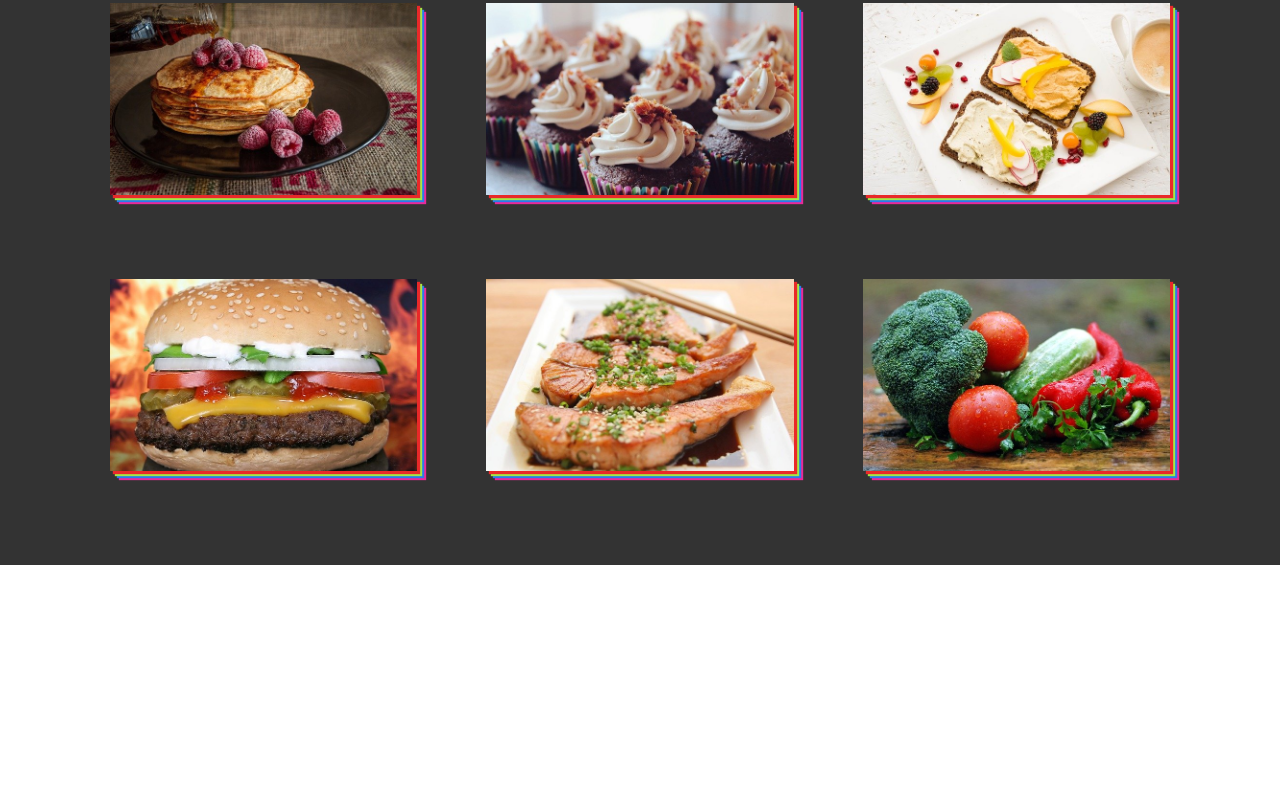
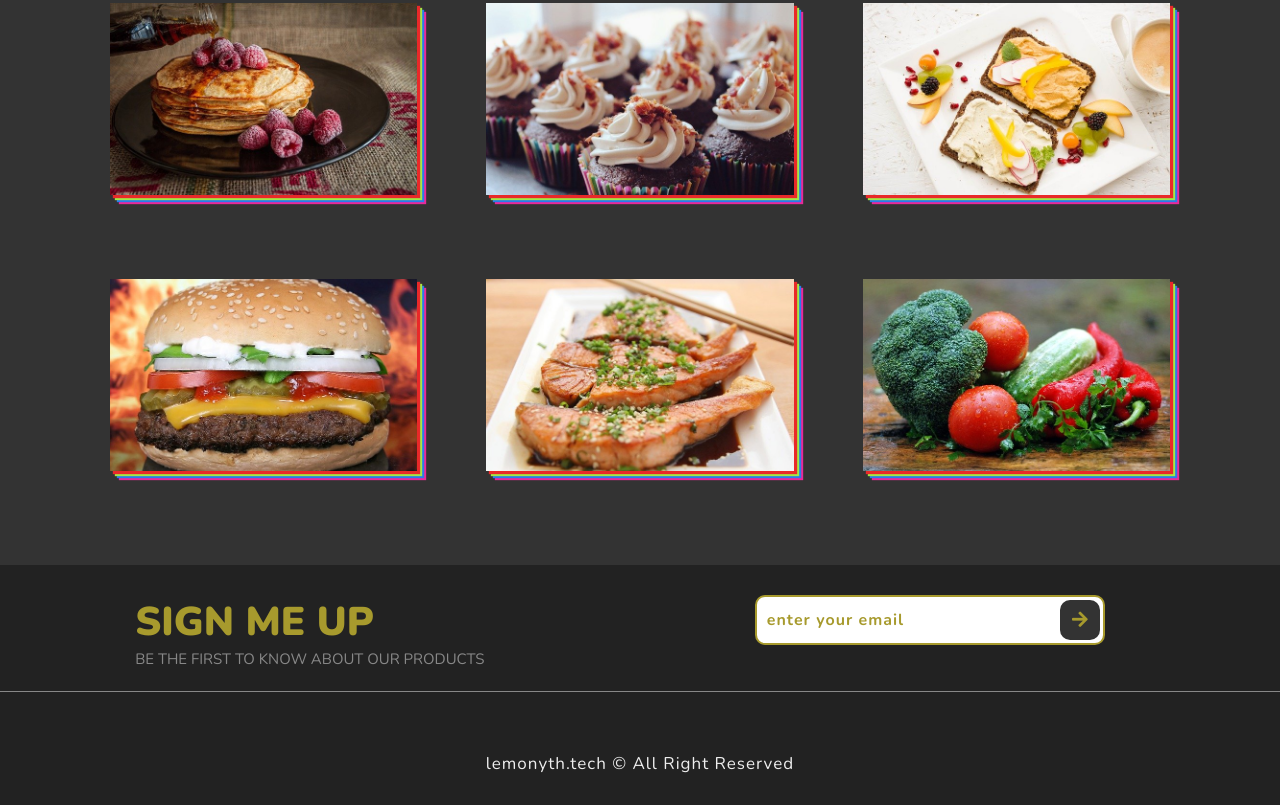
Before and after one commit to iamonesmo/foodzilla, a plain HTML site: page index.html in a window 1280 px wide. Shown: the part 1950-2755 px from the top of the page. Before the commit the page ends 2515 px from the top, so only its background shows below. Drawn offline with nearby package versions, Linux system fonts and the light colour scheme.

Commit message:
added footer

```diff
--- a/index.html
+++ b/index.html
@@ -109,6 +109,28 @@
             </div>
          </section>
          <!-- end of section 3 -->
+
+         <!-- footer -->
+         <section class="section-4">
+             <div class="section-4-text">
+                 <h2 class="section-4-heading">Sign Me Up</h2>
+                 <p class="section-4-paragragh">Be the first to know about our products </p>
+             </div>
+             <form action="" class="signup-form">
+                 <input type="email" placeholder="enter your email" class="signup-form-input">
+                 <button class="signup-form-btn">
+                     <i class="fas fa-arrow-right">
+
+                     </i>
+                 </button>
+             </form>
+             <p class="copyright">
+                 lemonyth.tech &copy; All Right Reserved
+             </p>
+         </section>
+
+
+         <!-- end of footer -->
     </div>
 
 
--- a/style.css
+++ b/style.css
@@ -263,3 +263,79 @@ html{
     transition: opacity .6s .4s;
 }
 /* end of section 3 */
+
+/* section 4 */
+
+.section-4{
+    background-color: #222;
+    width: 100%;
+    height: 30vh;
+    display: flex;
+    justify-content: space-around;
+    padding: 3rem 0;
+    align-items: flex-start;
+    position: relative;
+}
+
+.section-4-text{
+    text-transform: uppercase;
+    color: #888;
+    font-size: 1.5rem;
+}
+
+.section-4-heading{
+    font-size: 4rem;
+    color: #a79a2d;
+    font-weight: 900;
+}
+
+.section-4-paragraph{
+    font-size: 1.5rem;
+    color: #888;
+}
+
+.signup-form{
+    display: flex;
+    align-items: center;
+}
+
+.signup-form-input{
+    width: 35rem;
+    height: 5rem;
+    padding: 1rem;
+    border-radius: 1rem;
+    border: 0.2rem solid #a79a2d;
+    font-size: 1.6rem;
+    font-weight: 700;
+    letter-spacing: .1rem;
+    color:#a79a2d;
+}
+.signup-form-input::placeholder{
+    color:#a79a2d;
+}
+.signup-form-btn{
+    position: relative;
+    left: -4.5rem;
+    width: 4rem;
+    height: 4rem;
+    background-color: #333;
+    cursor: pointer;
+    border: none;
+    border-radius: 1rem;
+    font-size: 1.8rem;
+    color:#a79a2d;
+}
+
+.copyright{
+    position: absolute;
+    bottom: 3rem;
+    font-size: 1.7rem;
+    font-weight: 200;
+    color: #eee;
+    letter-spacing: 0.1rem;
+    border-top: .1rem solid #888;
+    padding-top: 6rem;
+    width: 100%;
+    text-align: center;
+}
+/* end of section 4 */
```
